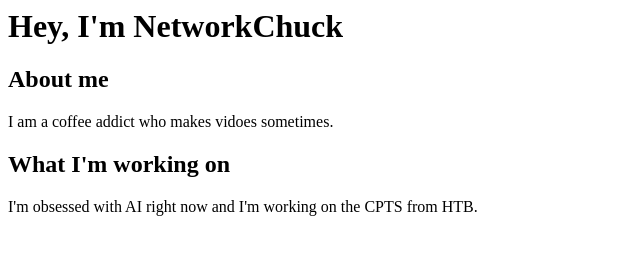
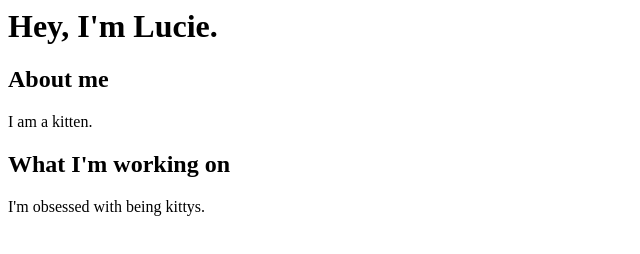
Before and after one commit to luvcie/mywebsite, a plain HTML site: page index.html in a window 1280 px wide. Shown: the whole page, without its empty margins (0-640 px from the left). Drawn offline with Linux system fonts and the light colour scheme.

Commit message:
Update index.html
kittys

```diff
--- a/index.html
+++ b/index.html
@@ -1,16 +1,16 @@
 
 <html>
     <h1>
-        Hey, I'm NetworkChuck
+        Hey, I'm Lucie.
     </h1>
     <body>
         <h2>About me</h2>
         <p>
-            I am a coffee addict who makes vidoes sometimes.
+            I am a kitten.
         </p>
         <h2>What I'm working on</h2>
         <p>
-            I'm obsessed with AI right now and I'm working on the CPTS from HTB.
+            I'm obsessed with being kittys.
         </p>
     </body>
 </html>
```
